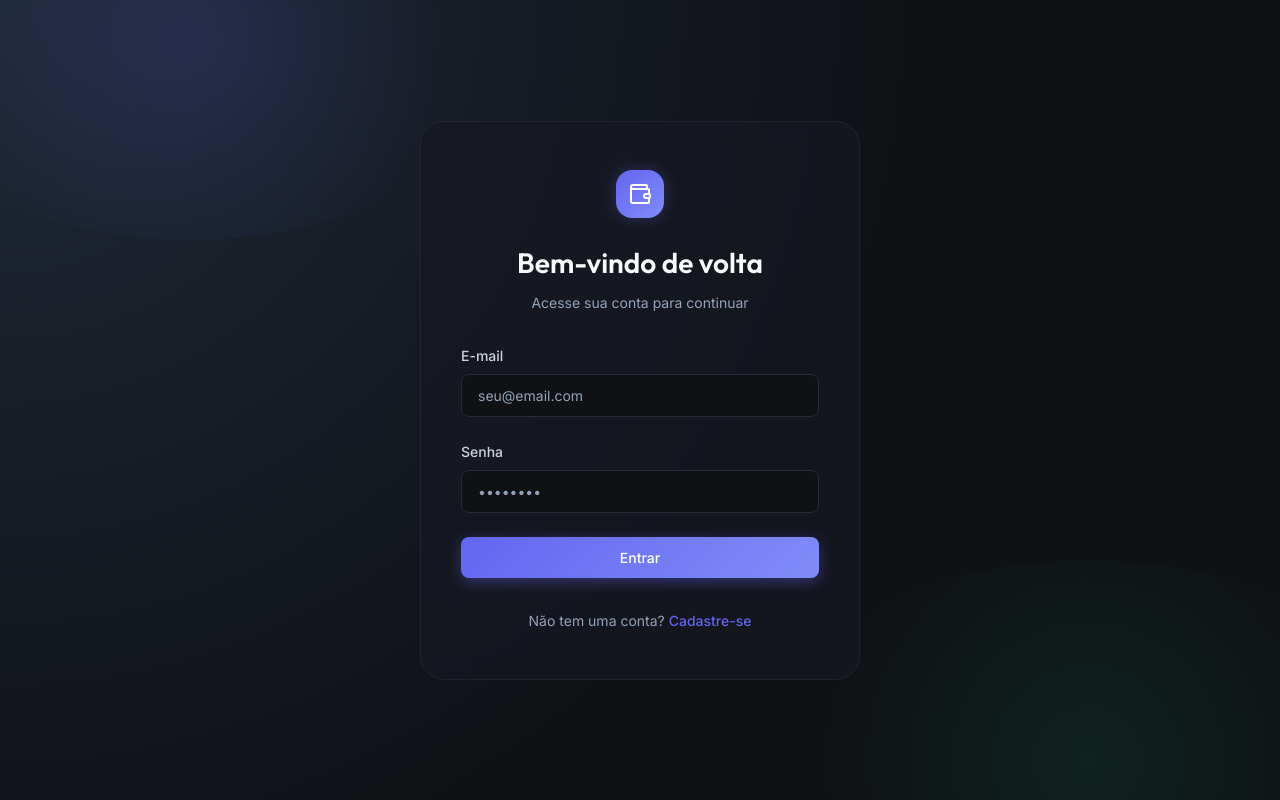
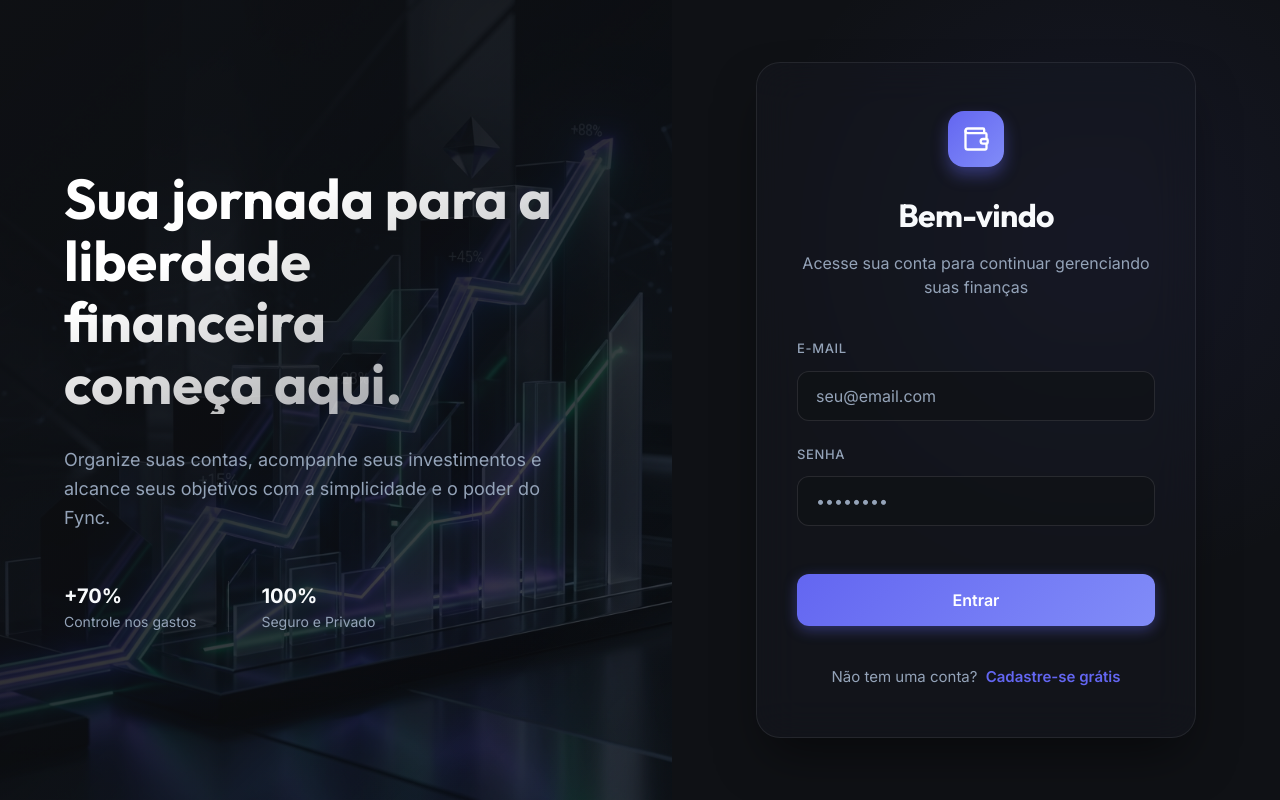
Before and after one commit to Lag9938/fync, a React (Vite) app: page /login in a window 1280 px wide. Built offline with nearby package versions, Linux system fonts and the light colour scheme.

Commit message:
UI: Premium redesign of Login and Register pages with 3D elements and split layout

```diff
--- a/src/pages/Auth.css
+++ b/src/pages/Auth.css
@@ -1,72 +1,125 @@
 .auth-container {
   display: flex;
   min-height: 100vh;
-  align-items: center;
-  justify-content: center;
-  background: radial-gradient(circle at top left, #1f2937, #0f1115 60%);
-  position: relative;
+  background-color: var(--bg-base);
   overflow: hidden;
 }
 
-.auth-container::before {
-  content: '';
-  position: absolute;
-  top: -20%;
-  left: -10%;
-  width: 50%;
-  height: 50%;
-  background: radial-gradient(circle, rgba(99, 102, 241, 0.15) 0%, transparent 70%);
-  border-radius: 50%;
-  z-index: 0;
+/* Branding Side */
+.auth-branding {
+  display: none;
+  flex: 1;
+  position: relative;
+  background-color: #0c0e12;
+  flex-direction: column;
+  justify-content: center;
+  padding: 4rem;
+  overflow: hidden;
 }
 
-.auth-container::after {
-  content: '';
+@media (min-width: 1024px) {
+  .auth-branding {
+    display: flex;
+  }
+}
+
+.auth-branding-bg {
   position: absolute;
-  bottom: -20%;
-  right: -10%;
-  width: 50%;
-  height: 50%;
-  background: radial-gradient(circle, rgba(16, 185, 129, 0.1) 0%, transparent 70%);
-  border-radius: 50%;
-  z-index: 0;
+  top: 0;
+  left: 0;
+  width: 100%;
+  height: 100%;
+  object-fit: cover;
+  opacity: 0.6;
+  filter: saturate(1.2) brightness(0.8);
+}
+
+.auth-branding-overlay {
+  position: absolute;
+  top: 0;
+  left: 0;
+  width: 100%;
+  height: 100%;
+  background: linear-gradient(135deg, rgba(15, 17, 21, 0.95) 0%, rgba(15, 17, 21, 0.4) 100%);
+  z-index: 1;
+}
+
+.auth-branding-content {
+  position: relative;
+  z-index: 2;
+  max-width: 500px;
+}
+
+.auth-branding-tagline {
+  font-family: var(--font-display);
+  font-size: 3.5rem;
+  font-weight: 700;
+  line-height: 1.1;
+  margin-bottom: 2rem;
+  background: linear-gradient(to bottom right, #fff 30%, rgba(255,255,255,0.5));
+  -webkit-background-clip: text;
+  -webkit-text-fill-color: transparent;
+}
+
+.auth-branding-desc {
+  font-size: 1.125rem;
+  color: var(--text-muted);
+  line-height: 1.6;
+  margin-bottom: 3rem;
+}
+
+/* Form Side */
+.auth-form-side {
+  flex: 1;
+  display: flex;
+  align-items: center;
+  justify-content: center;
+  padding: 2rem;
+  background: radial-gradient(circle at 70% 30%, rgba(99, 102, 241, 0.08) 0%, transparent 50%);
+  position: relative;
 }
 
 .auth-card {
-  position: relative;
-  z-index: 1;
   width: 100%;
   max-width: 440px;
   padding: 3rem 2.5rem;
   border-radius: var(--radius-xl);
+  border: 1px solid rgba(255, 255, 255, 0.08);
+  background: rgba(23, 25, 35, 0.4);
+  backdrop-filter: blur(20px);
+  -webkit-backdrop-filter: blur(20px);
+  box-shadow: 0 25px 50px -12px rgba(0, 0, 0, 0.5);
+  transition: transform var(--transition-normal);
 }
 
 .auth-header {
   text-align: center;
-  margin-bottom: 2rem;
+  margin-bottom: 2.5rem;
 }
 
 .auth-logo {
   display: inline-flex;
   align-items: center;
   justify-content: center;
-  width: 48px;
-  height: 48px;
-  border-radius: var(--radius-lg);
+  width: 56px;
+  height: 56px;
+  border-radius: 16px;
   background: linear-gradient(135deg, var(--primary-color), #818cf8);
   color: white;
   margin-bottom: 1.5rem;
-  box-shadow: var(--shadow-glow);
+  box-shadow: 0 8px 16px rgba(99, 102, 241, 0.4);
 }
 
 .auth-title {
-  font-size: 1.75rem;
-  margin-bottom: 0.5rem;
+  font-size: 2rem;
+  font-weight: 700;
+  margin-bottom: 0.75rem;
+  letter-spacing: -0.02em;
 }
 
 .auth-subtitle {
   color: var(--text-muted);
-  font-size: 0.875rem;
+  font-size: 1rem;
 }
 
 .auth-form {
@@ -75,24 +128,59 @@
 }
 
 .auth-footer {
-  margin-top: 2rem;
+  margin-top: 2.5rem;
   text-align: center;
-  font-size: 0.875rem;
+  font-size: 0.9375rem;
   color: var(--text-muted);
 }
 
 .auth-footer a {
-  font-weight: 500;
+  color: var(--primary-color);
+  font-weight: 600;
+  margin-left: 0.25rem;
 }
 
 .error-message {
-  padding: 0.75rem 1rem;
+  padding: 1rem;
   border-radius: var(--radius-md);
-  background: var(--danger-light);
-  color: var(--danger-color);
+  background: rgba(239, 68, 68, 0.1);
+  border: 1px solid rgba(239, 68, 68, 0.2);
+  color: #f87171;
   font-size: 0.875rem;
-  margin-bottom: 1.5rem;
+  margin-bottom: 2rem;
   display: flex;
   align-items: center;
-  gap: 0.5rem;
+  gap: 0.75rem;
 }
+
+/* Enhanced Inputs */
+.input-label {
+  font-size: 0.8125rem;
+  text-transform: uppercase;
+  letter-spacing: 0.05em;
+  color: var(--text-muted);
+  margin-bottom: 0.75rem;
+}
+
+.input-field {
+  background: rgba(15, 17, 21, 0.6);
+  border: 1px solid rgba(255, 255, 255, 0.1);
+  padding: 0.875rem 1.125rem;
+  border-radius: 12px;
+  font-size: 1rem;
+  transition: all var(--transition-fast);
+}
+
+.input-field:focus {
+  background: rgba(15, 17, 21, 0.8);
+  border-color: var(--primary-color);
+  box-shadow: 0 0 0 4px rgba(99, 102, 241, 0.15);
+}
+
+.btn-primary.w-full {
+  padding: 1rem;
+  font-size: 1rem;
+  font-weight: 600;
+  border-radius: 12px;
+  margin-top: 1.5rem;
+}
--- a/src/pages/Login.jsx
+++ b/src/pages/Login.jsx
@@ -2,6 +2,7 @@ import React, { useState } from 'react';
 import { Link, useNavigate } from 'react-router-dom';
 import { useAuth } from '../contexts/AuthContext';
 import { Wallet, AlertCircle } from 'lucide-react';
+import heroImage from '../assets/auth-hero.png';
 import './Auth.css';
 
 export default function Login() {
@@ -32,13 +33,47 @@ export default function Login() {
 
   return (
     <div className="auth-container">
-      <div className="auth-card glass-panel animate-fade-in">
+      {/* Branding Side */}
+      <div className="auth-branding">
+        <img
+          src={heroImage}
+          alt="Branding"
+          className="auth-branding-bg"
+        />
+        <div className="auth-branding-overlay"></div>
+        <div className="auth-branding-content">
+          <h2 className="auth-branding-tagline">
+            Sua jornada para a <br />
+            <span style={{ color: 'var(--primary-color)' }}>liberdade financeira</span> <br />
+            começa aqui.
+          </h2>
+          <p className="auth-branding-desc">
+            Organize suas contas, acompanhe seus investimentos e alcance seus objetivos com a simplicidade e o poder do Fync.
+          </p>
+
+          <div style={{ display: 'flex', gap: '2rem' }}>
+            <div>
+              <div className="font-bold text-xl">+70%</div>
+              <p className="text-sm text-muted">Controle nos gastos</p>
+            </div>
+            <div style={{ width: '1px', background: 'rgba(255,255,255,0.1)' }}></div>
+            <div>
+              <div className="font-bold text-xl">100%</div>
+              <p className="text-sm text-muted">Seguro e Privado</p>
+            </div>
+          </div>
+        </div>
+      </div>
+
+      {/* Form Side */}
+      <div className="auth-form-side">
+        <div className="auth-card animate-fade-in">
           <div className="auth-header">
             <div className="auth-logo">
-            <Wallet size={24} />
+              <Wallet size={28} />
             </div>
-          <h1 className="auth-title">Bem-vindo de volta</h1>
-          <p className="auth-subtitle">Acesse sua conta para continuar</p>
+            <h1 className="auth-title">Bem-vindo</h1>
+            <p className="auth-subtitle">Acesse sua conta para continuar gerenciando suas finanças</p>
           </div>
 
           {error && (
@@ -81,7 +116,8 @@ export default function Login() {
           </form>
 
           <div className="auth-footer">
-          Não tem uma conta? <Link to="/register">Cadastre-se</Link>
+            Não tem uma conta? <Link to="/register">Cadastre-se grátis</Link>
+          </div>
         </div>
       </div>
     </div>
--- a/src/pages/Register.jsx
+++ b/src/pages/Register.jsx
@@ -2,6 +2,7 @@ import React, { useState } from 'react';
 import { Link, useNavigate } from 'react-router-dom';
 import { useAuth } from '../contexts/AuthContext';
 import { Wallet, AlertCircle } from 'lucide-react';
+import heroImage from '../assets/auth-hero.png';
 import './Auth.css';
 
 export default function Register() {
@@ -39,13 +40,46 @@ export default function Register() {
 
   return (
     <div className="auth-container">
-      <div className="auth-card glass-panel animate-fade-in">
+      {/* Branding Side */}
+      <div className="auth-branding">
+        <img
+          src={heroImage}
+          alt="Branding"
+          className="auth-branding-bg"
+        />
+        <div className="auth-branding-overlay"></div>
+        <div className="auth-branding-content">
+          <h2 className="auth-branding-tagline">
+            Sua nova <br />
+            <span style={{ color: 'var(--primary-color)' }}>vida financeira</span> <br />
+            começa aqui.
+          </h2>
+          <p className="auth-branding-desc">
+            Cadastre-se para começar a controlar seus gastos, acompanhar investimentos e planejar seu futuro de forma simples e segura.
+          </p>
+
+          <div style={{ display: 'grid', gridTemplateColumns: '1fr 1fr', gap: '2rem' }}>
+            <div className="glass-panel" style={{ padding: '1rem', borderRadius: 'var(--radius-lg)' }}>
+              <div className="font-bold text-lg">Gratuito</div>
+              <p className="text-xs text-muted">Acesso a todas as ferramentas</p>
+            </div>
+            <div className="glass-panel" style={{ padding: '1rem', borderRadius: 'var(--radius-lg)' }}>
+              <div className="font-bold text-lg">Intuitivo</div>
+              <p className="text-xs text-muted">Interface limpa e rápida</p>
+            </div>
+          </div>
+        </div>
+      </div>
+
+      {/* Form Side */}
+      <div className="auth-form-side">
+        <div className="auth-card animate-fade-in">
           <div className="auth-header">
             <div className="auth-logo">
-            <Wallet size={24} />
+              <Wallet size={28} />
             </div>
-          <h1 className="auth-title">Crie sua conta</h1>
-          <p className="auth-subtitle">Comece a gerenciar suas finanças hoje</p>
+            <h1 className="auth-title">Criar conta</h1>
+            <p className="auth-subtitle">Junte-se ao Fync hoje mesmo</p>
           </div>
 
           {error && (
@@ -82,39 +116,41 @@ export default function Register() {
               />
             </div>
 
+            <div style={{ display: 'grid', gridTemplateColumns: '1fr 1fr', gap: '1rem' }}>
               <div className="input-group">
                 <label className="input-label" htmlFor="password">Senha</label>
                 <input
                   type="password"
                   id="password"
                   className="input-field"
-              placeholder="••••••••"
+                  placeholder="••••••"
                   value={password}
                   onChange={(e) => setPassword(e.target.value)}
                   required
                 />
               </div>
-
               <div className="input-group">
-            <label className="input-label" htmlFor="confirmPassword">Confirmar Senha</label>
+                <label className="input-label" htmlFor="confirmPassword">Confirmar</label>
                 <input
                   type="password"
                   id="confirmPassword"
                   className="input-field"
-              placeholder="••••••••"
+                  placeholder="••••••"
                   value={confirmPassword}
                   onChange={(e) => setConfirmPassword(e.target.value)}
                   required
                 />
               </div>
+            </div>
 
             <button type="submit" className="btn btn-primary w-full" disabled={loading}>
-            {loading ? 'Criando conta...' : 'Cadastrar'}
+              {loading ? 'Processando...' : 'Cadastrar agora'}
             </button>
           </form>
 
           <div className="auth-footer">
-          Já tem uma conta? <Link to="/login">Entrar</Link>
+            Já tem uma conta? <Link to="/login">Faça login</Link>
+          </div>
         </div>
       </div>
     </div>
```
Also changed, not shown: src/assets/auth-hero.png (added). Lines whose indentation alone changed are shown as unchanged.
